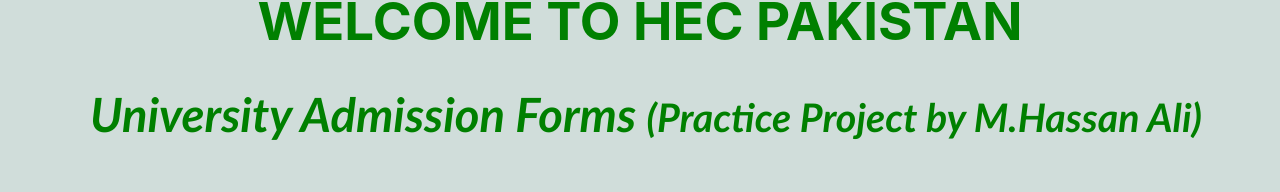
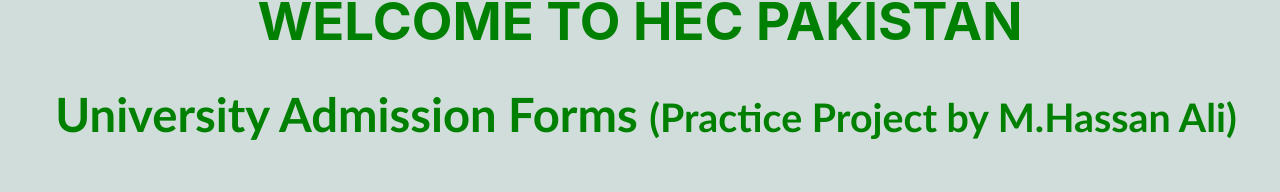
Before and after one commit to HAK1580/React-Form, a React (Vite) app in the folder my-app/: page / in a window 1280 px wide. Shown: the part 143-335 px from the top of the page. Built offline with nearby package versions, Linux system fonts and the light colour scheme.

Commit message:
adjusted the heading

```diff
--- a/my-app/src/Components/Home.css
+++ b/my-app/src/Components/Home.css
@@ -17,7 +17,7 @@
     margin-left: 12px;
     text-align: center;
     font-size: 2.95rem;
-    font-style: italic;
+    /* font-style: italic; */
     font-weight: 600;
     font-family: 'Trebuchet MS', 'Lucida Sans Unicode', 'Lucida Grande', 'Lucida Sans', Arial, sans-serif;
 
```
